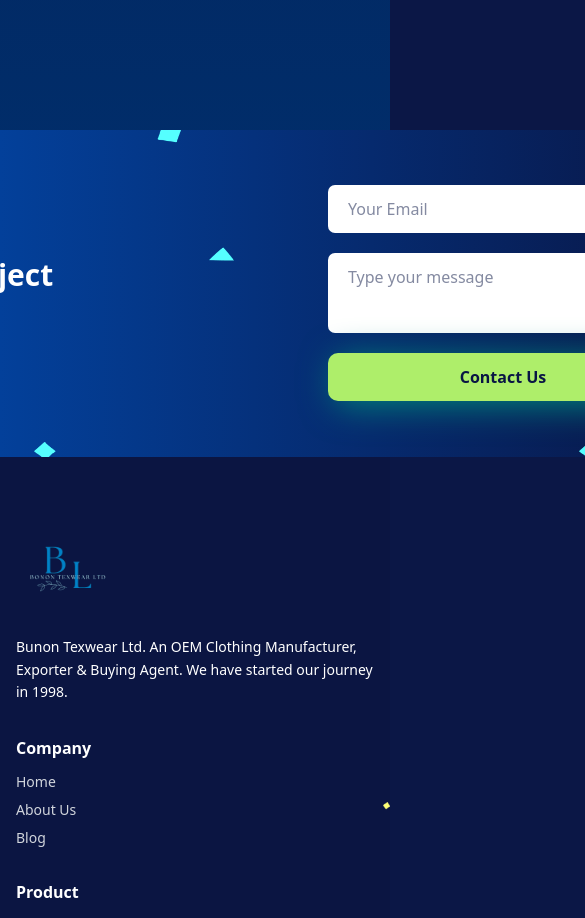
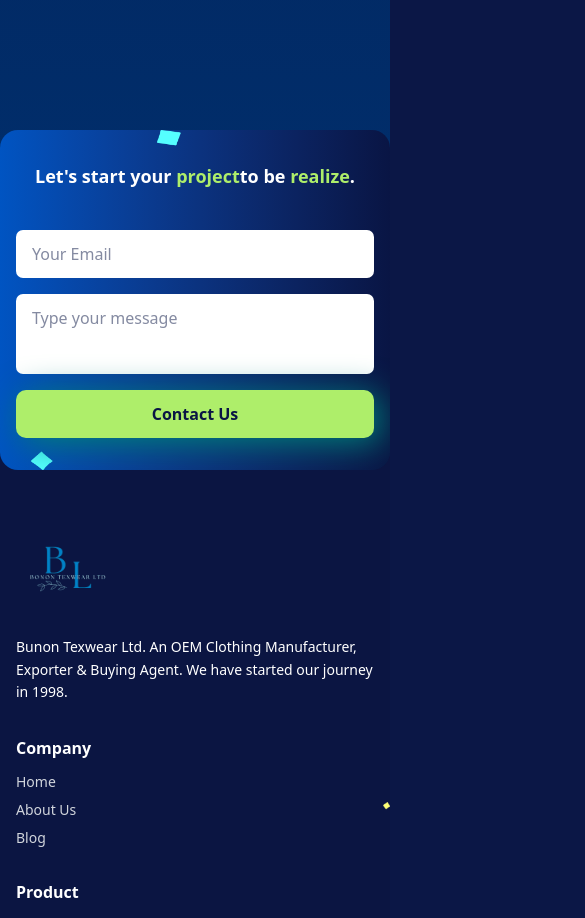
Before and after one commit to TamimOp/Bunon_Texwear, a Next.js app: page / in a window 390 px wide. Shown: the part 6380-7298 px from the top of the page, 585 px wide, since content can reach past the window. Built offline with nearby package versions, Linux system fonts and the light colour scheme.

Commit message:
Refactor FooterContactSection for improved layout and responsiveness; adjust styles for better alignment and spacing

```diff
--- a/app/layout.tsx
+++ b/app/layout.tsx
@@ -26,15 +26,13 @@ export default function RootLayout({
         <Navbar />
         {children}
         <div
-          className="w-full relative"
-          style={{ height: "163px" /* half of 327px */ }}
+          className="relative w-full flex justify-center"
+          style={{ minHeight: "163px" }}
         >
           <div
-            className="absolute left-1/2 -translate-x-1/2"
+            className="absolute left-1/2 -translate-x-1/2 w-full max-w-full md:max-w-[1062px]"
             style={{
-              top: "-163px", // negative half height to overlap
-              width: "1062px",
-              height: "327px",
+              top: "-163px",
               zIndex: 50,
             }}
           >
--- a/components/Footer.tsx
+++ b/components/Footer.tsx
@@ -6,46 +6,60 @@ import React from "react";
 // Contact Section Component
 const FooterContactSection = () => (
   <div
-    className="mx-auto flex flex-row items-center justify-between rounded-[18px] overflow-hidden"
+    className="
+      w-full
+      mx-auto
+      flex flex-col md:flex-row
+      items-center md:items-stretch
+      justify-between
+      rounded-[18px]
+      overflow-hidden
+      relative
+      z-30
+      px-4 py-6 md:px-0 md:py-0
+      bg-gradient-to-r from-[#0054C2] to-[#091544]
+      max-w-full
+      md:max-w-[1062px]
+      h-auto
+      md:h-[327px]
+      gap-6 md:gap-0
+    "
     style={{
-      width: "1062px",
-      height: "327px",
-      flexShrink: 0,
       borderRadius: "18px",
-      background: "linear-gradient(90deg, #0054C2 0%, #091544 100%)",
-      position: "relative",
-      zIndex: 30,
     }}
   >
     {/* Background Image */}
+    <div className="absolute inset-0 w-full h-full z-0">
       <Image
         src="/assets/footerContactBg.png"
         alt="Contact Section BG"
         fill
-      className="object-cover z-0"
+        className="object-cover"
         style={{ borderRadius: "18px" }}
       />
+    </div>
     {/* Left Side Text */}
-    <div className="relative z-10 flex-1 flex items-center pl-12">
-      <span className="text-white text-3xl font-semibold max-w-[350px]">
-        Let&apos;s start your project to be realize.
+    <div className="relative z-10 flex-1 flex items-center justify-center md:justify-start md:pl-12 py-2 md:py-0 w-full">
+      <span className="text-white text-lg sm:text-xl md:text-[46px] font-semibold max-w-full text-center md:text-left">
+        Let&apos;s start your <span className="text-[#AEEE6A]">project</span>to
+        be <span className="text-[#AEEE6A]">realize</span>.
       </span>
     </div>
     {/* Right Side Form */}
-    <div className="relative z-10 flex-1 flex flex-col items-end pr-12">
-      <form className="flex flex-col gap-5 w-full max-w-[350px]">
+    <div className="relative z-10 flex-1 flex flex-col items-center justify-center md:items-end md:justify-center md:pr-12 py-2 md:py-0 w-full">
+      <form className="flex flex-col gap-4 w-full max-w-full md:max-w-[350px]">
         <input
           type="email"
           placeholder="Your Email"
-          className="rounded-[7px] bg-white px-5 py-3 text-[#091544] text-base outline-none"
+          className="rounded-[7px] bg-white px-4 py-3 text-[#091544] text-base outline-none w-full"
         />
         <textarea
           placeholder="Type your message"
-          className="rounded-[7px] bg-white px-5 py-3 text-[#091544] text-base outline-none resize-none h-[80px]"
+          className="rounded-[7px] bg-white px-4 py-3 text-[#091544] text-base outline-none resize-none h-[80px] w-full"
         />
         <button
           type="submit"
-          className="rounded-[10px] bg-[#AEEE6A] text-[#091544] font-bold py-3 px-6 shadow-[7px_5px_33.9px_0px_#00817B] transition hover:bg-[#91d95a]"
+          className="rounded-[10px] bg-[#AEEE6A] text-[#091544] font-bold py-3 px-6 shadow-[7px_5px_33.9px_0px_#00817B] transition hover:bg-[#91d95a] w-full"
         >
           Contact Us
         </button>
```
Lines whose indentation alone changed are shown as unchanged.
